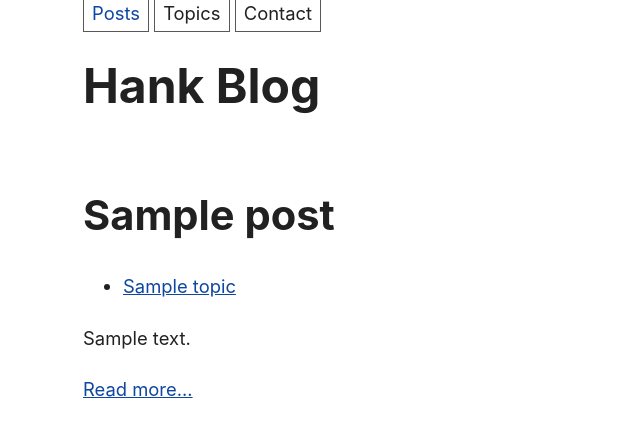
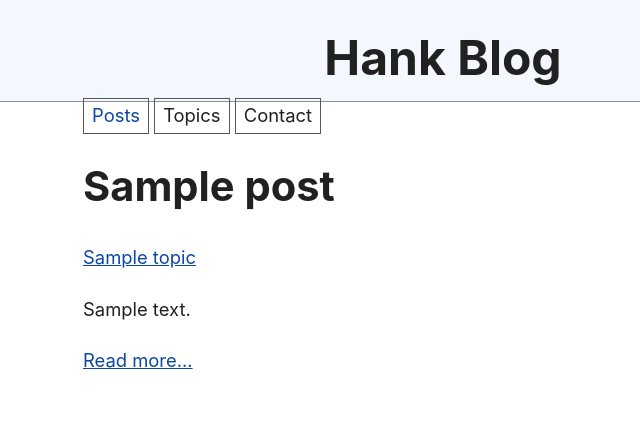
Before and after one commit to YesSeri/djangoblog, a Django app: page / in a window 1280 px wide. Shown: the top 437 px of the page, without its empty margins (197-837 px from the left). Run offline with Django 4.2, Linux system fonts and the light colour scheme; tables that the repository leaves empty hold one stand-in row (values such as "Sample post"); some libraries are stand-ins or nearby versions.

Commit message:
Small css fixes

```diff
--- a/mysite/blog/templates/base_generic.html
+++ b/mysite/blog/templates/base_generic.html
@@ -14,9 +14,11 @@
               href="{% static './css/style.css' %}">
     </head>
     <body>
-        {% comment %} <span style="width:100%; display: flex; justify-content: space-around; flex-wrap:wrap;"> {% endcomment %}
+		<header class="title">
+			<h1>Hank Blog</h1>
+		</header>
         <nav>
-            <a class="nav-item {% if request.path == '/' %} active{% endif %}"
+            <a class="nav-item {% if request.path == '/' or 'posts' in request.path %} active{% endif %}"
                href="{% url 'posts' %}">Posts</a>
             <a class="nav-item {% if request.path == '/topics' %} active{% endif %}"
                href="{% url 'topics' %}">Topics</a>
@@ -24,7 +26,6 @@
                href="{% url 'contact' %}">Contact</a>
         </nav>
         {% comment %} </span> {% endcomment %}
-        <h1>Hank Blog</h1>
         {% block content %}{% endblock %}
         {% block pagination %}
             {% if is_paginated %}
--- a/mysite/blog/templates/blog/post_list.html
+++ b/mysite/blog/templates/blog/post_list.html
@@ -4,13 +4,9 @@
     {% for post in object_list %}
         <div>
             <h2>{{ post.title }}</h2>
-            <ul>
-                {% for topic in post.topic.all %}
-                    <li>
-                        <a href="{% url 'topics' %}#{{ topic.name|lower }}">{{ topic.name }}</a>
-                    </li>
-                {% endfor %}
-            </ul>
+            {% for topic in post.topic.all %}
+                <a href="{% url 'topics' %}#{{ topic.name|lower }}">{{ topic.name }}</a>{% if not forloop.last %}<span>,</span>{% endif %}
+            {% endfor %}
             {{ post.content | markdown | safe | truncatewords:50  }}
             <a href="{{ post.get_absolute_url }}">Read more...</a>
         </div>
--- a/mysite/blog/templates/blog/topic_list.html
+++ b/mysite/blog/templates/blog/topic_list.html
@@ -1,9 +1,8 @@
 {% extends "base_generic.html" %}
 {% block content %}
     {% for topic in object_list %}
-        <a id="{{ topic.name|lower }}">
-            <h2>{{ topic.name }}</h2>
-        </a>
+        <a id="{{ topic.name|lower }}"></a>
+        <h2>{{ topic.name }}</h2>
         {% for post in topic.post_set.all %}
             <a href="{{ post.get_absolute_url }}">{{ post.title }}</a><span>{{ post.created_date|date }}</span>
         {% endfor %}
--- a/mysite/blog/urls.py
+++ b/mysite/blog/urls.py
@@ -2,7 +2,7 @@ from django.urls import path
 from . import views
 
 urlpatterns = [
-    path("<int:pk>", views.PostDetailView.as_view(), name="post-detail"),
+    path("posts/<int:pk>", views.PostDetailView.as_view(), name="post-detail"),
     path("contact", views.contact, name="contact"),
     path("about", views.about, name="about"),
     path("topics", views.TopicListView.as_view(), name="topics"),
--- a/mysite/static/css/style.css
+++ b/mysite/static/css/style.css
@@ -20,3 +20,11 @@
 .pagination>* {
 	padding: 0 5px;
 }
+
+body>header.title {
+	padding: 0;
+}
+
+h2 {
+	margin-top: 0.83em;
+}
```
Also changed, not shown: README.md.
